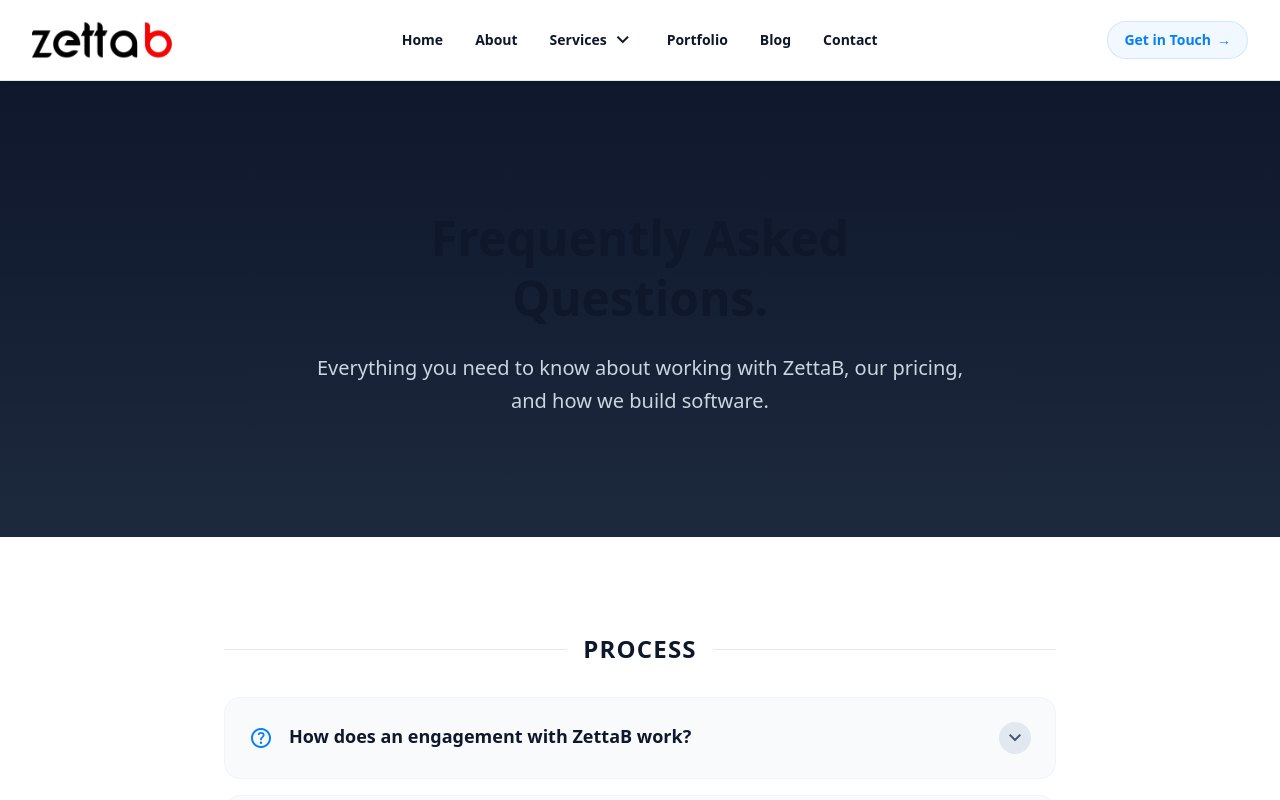
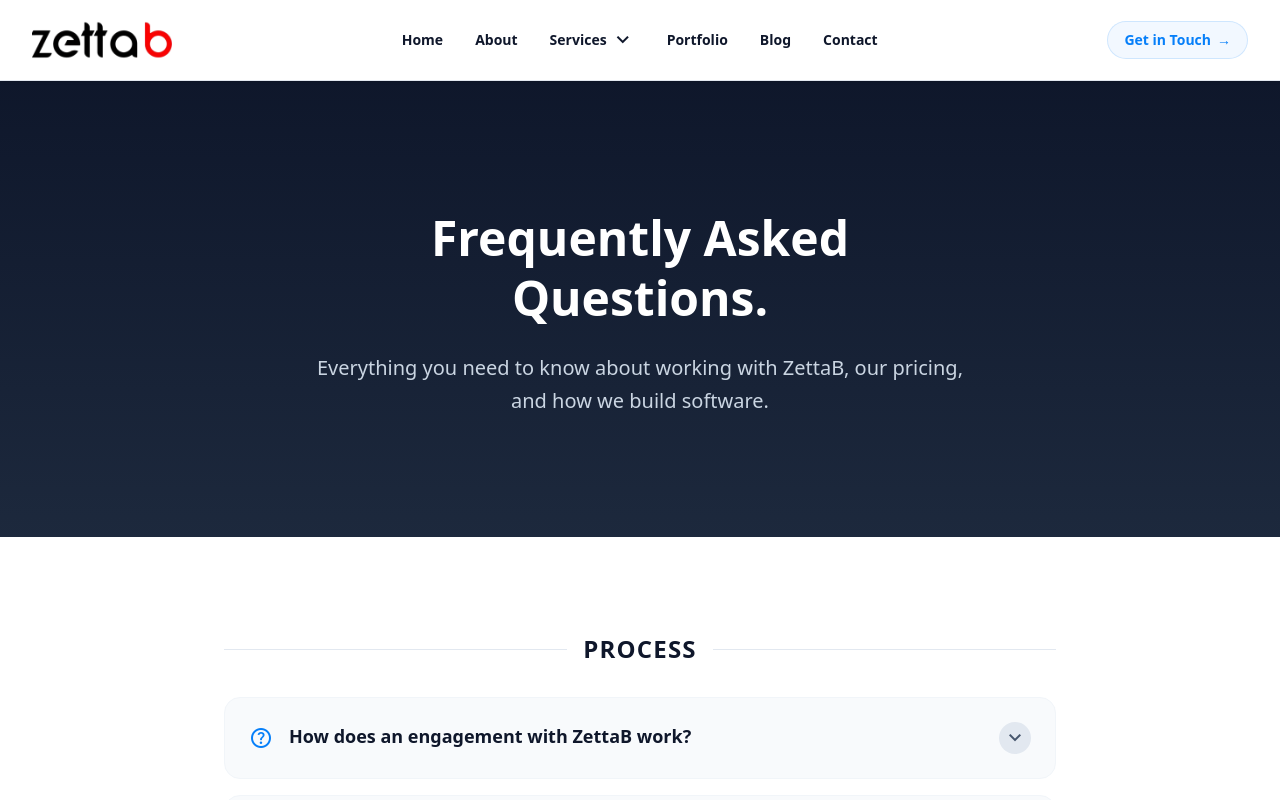
Before and after one commit to UnlimitedCollection/ZettaBSite, a Next.js app: page /faq in a window 1280 px wide. Shown: the top 800 px of the page. Built offline with nearby package versions, Linux system fonts and the light colour scheme.

Commit message:
fix: update FAQ page heading text color to white for dark background

```diff
--- a/src/app/faq/page.tsx
+++ b/src/app/faq/page.tsx
@@ -70,7 +70,7 @@
             {/* Header / Hero */}
             <section className="pt-32 pb-20 bg-gradient-to-b from-slate-900 to-slate-800 text-center">
                 <div className="max-w-4xl mx-auto px-4 sm:px-6 lg:px-8 text-center">
-                    <h1 className="text-4xl md:text-5xl font-black text-slate-900 mb-6 leading-tight">
+                    <h1 className="text-4xl md:text-5xl font-black text-white mb-6 leading-tight">
                         Frequently Asked<br />Questions.
                     </h1>
                     <p className="text-xl text-slate-300 leading-relaxed max-w-2xl mx-auto mb-10">
```
